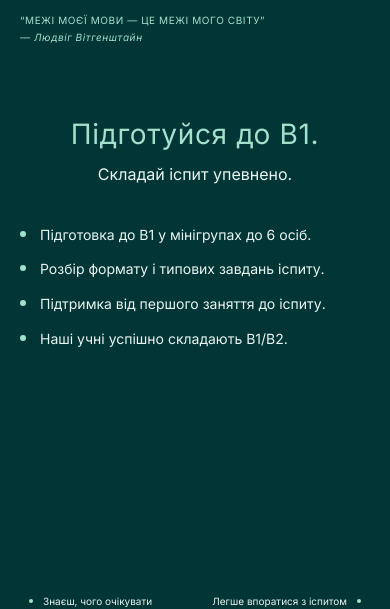
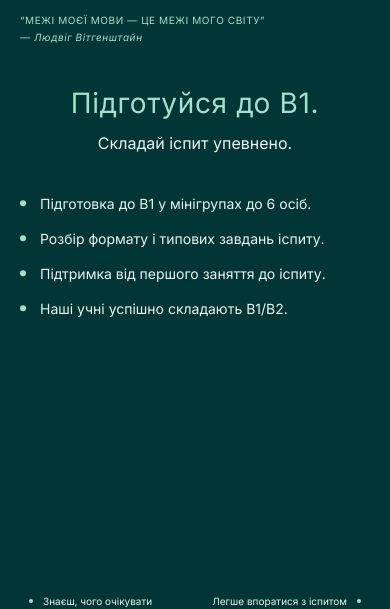
Before and after one commit to Tetiana2309/skawi-website, a React (Vite) app: page / in a window 390 px wide. Shown: the part 884-1493 px from the top of the page. Built offline with nearby package versions, Linux system fonts and the light colour scheme.

Commit message:
Set transparent services content container to 1107 by 553 pixels

```diff
--- a/src/sections/Services.css
+++ b/src/sections/Services.css
@@ -110,7 +110,11 @@
 /* Each slide is a complete full-screen state, not a bordered inset card. */
 .services__deck {
   position: absolute;
-  inset: 0;
+  top: 50%;
+  left: 50%;
+  width: 1107px;
+  height: 553px;
+  transform: translate(-50%, -50%);
   isolation: isolate;
   pointer-events: none;
 }
@@ -128,10 +132,10 @@
 }
 .services__card-inner {
   position: absolute;
-  top: 32.4%;
+  top: 48px;
   left: 50%;
   transform: translateX(-50%);
-  width: min(900px, calc(100% - 720px));
+  width: 100%;
   display: flex;
   flex-direction: column;
   align-items: center;
@@ -207,7 +211,8 @@
 .services__progress span { display: block; height: 100%; width: 25%; background: #a2e1cd; }
 
 @media (max-width: 1550px) {
-  .services__card-inner { width: min(850px, calc(100% - 615px)); }
+  .services__deck { width: min(1107px, calc(100% - 560px)); }
+  .services__card-inner { width: 100%; }
   .services__title { font-size: clamp(40px, 4.1vw, 64px); white-space: normal; }
   .services__nav--left { width: 265px; }
   .services__nav--right { width: 265px; }
@@ -216,7 +221,8 @@
 }
 
 @media (max-width: 1100px) {
-  .services__card-inner { top: 26%; width: min(740px, calc(100% - 80px)); }
+  .services__deck { width: min(1107px, calc(100% - 80px)); }
+  .services__card-inner { top: 48px; width: 100%; }
   .services__nav { top: auto; bottom: 170px; gap: 12px; }
   .services__nav--left { left: 40px; width: 44%; }
   .services__nav--right { right: 40px; width: 44%; }
@@ -229,7 +235,8 @@
   .services__eyebrow { top: 24px; left: 20px; font-size: 11px; }
   .services__quote { top: 55px; left: 20px; right: 20px; font-size: 10px; white-space: normal; }
   .services__quote span { display: block; margin: 6px 0 0; font-size: 10px; }
-  .services__card-inner { top: 160px; width: calc(100% - 40px); }
+  .services__deck { top: 42%; width: calc(100% - 40px); height: min(553px, 58svh); }
+  .services__card-inner { top: 20px; width: 100%; }
   .services__title { font-size: clamp(28px, 7vw, 40px); white-space: normal; }
   .services__description { margin-top: 18px; font-size: 16px; }
   .services__benefits { width: 100%; margin-top: 42px; gap: 16px; }
```
